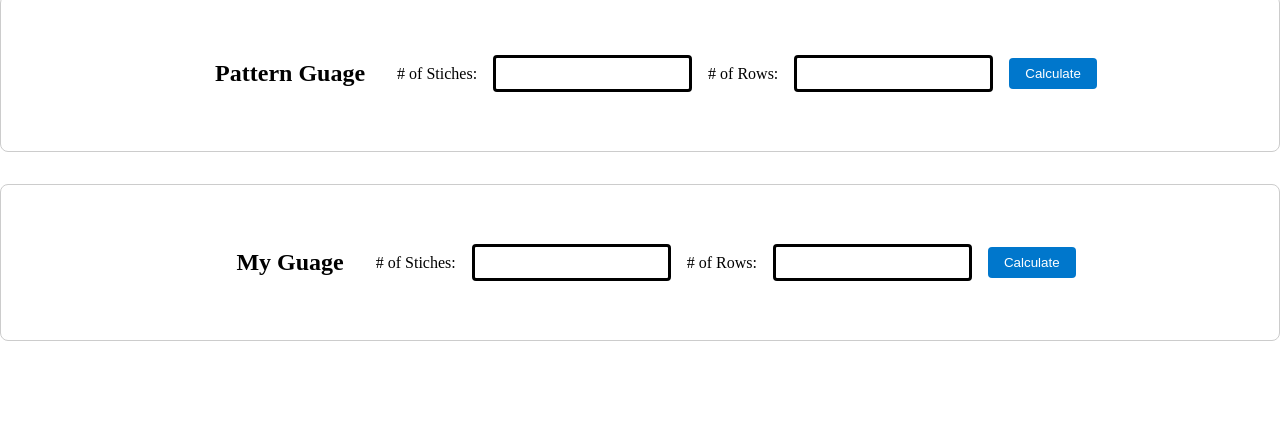
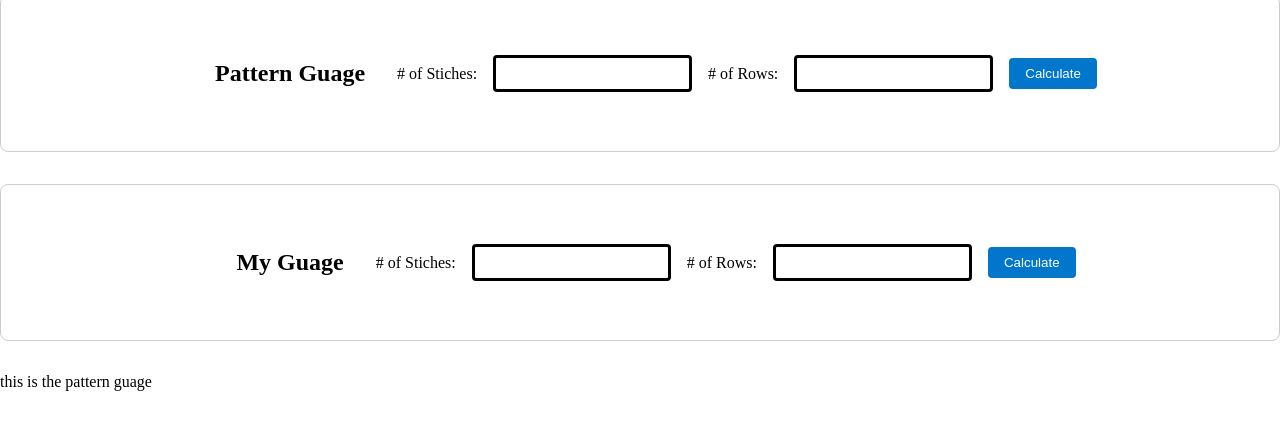
Before and after one commit to hjquiner/knitting_app, a plain HTML site: page index.html in a window 1280 px wide. Shown: the part 42-472 px from the top of the page. Drawn offline with Linux system fonts and the light colour scheme.

```diff
--- a/index.html
+++ b/index.html
@@ -28,7 +28,7 @@
 		<button type="button" onclick="calculateMyGuage()">Calculate</button>
 	</form>
 
-    <p id="resultPatternGauge"></p>
+    <p id="resultPatternGauge">this is the pattern guage</p>
 	<p id="resultMyGuage"></p>
 
 	<script>
```
